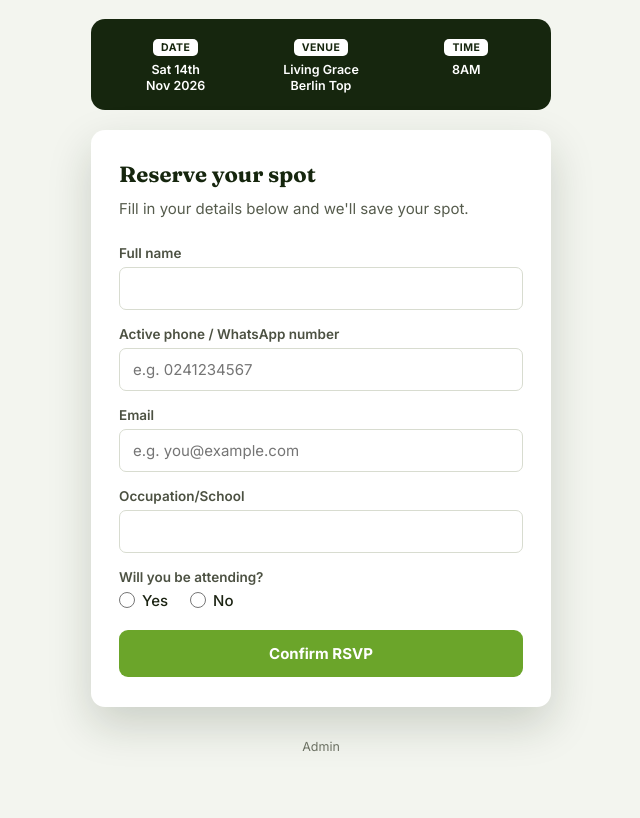
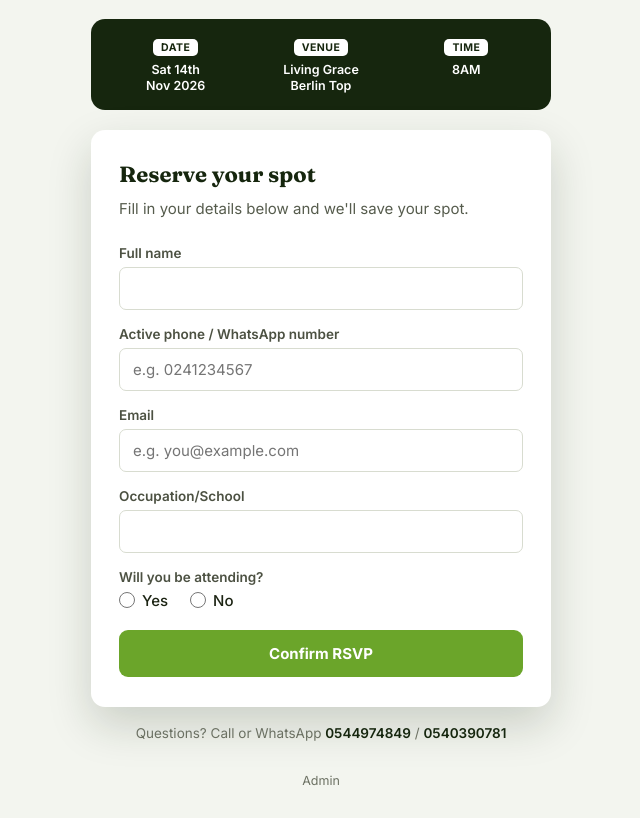
Before and after one commit to ibuildcommunitygzn-commits/IBC26_invitation, a website: page index.html in a window 1280 px wide. Shown: the part 172-990 px from the top of the page, without its empty margins (319-959 px from the left). Before the commit the page ends 956 px from the top, so only its background shows below. Drawn offline with Linux system fonts and the light colour scheme.

Commit message:
Add files via upload

```diff
--- a/index.html
+++ b/index.html
@@ -139,6 +139,19 @@
   .error { color: var(--danger); font-size: 13.5px; margin: -8px 0 14px; }
   .success { color: #3f6b4f; font-size: 13.5px; margin: -8px 0 14px; }
 
+  .contact-line {
+    text-align: center;
+    font-size: 13.5px;
+    color: var(--muted);
+    margin: 18px 0 0;
+  }
+  .contact-line a {
+    color: var(--deep-green);
+    font-weight: 600;
+    text-decoration: none;
+  }
+  .contact-line a:hover { text-decoration: underline; }
+
   footer {
     width: 100%;
     max-width: 460px;
@@ -235,6 +248,8 @@
     <h2>You're all set</h2>
     <p class="greeting" id="thankyou-message"></p>
   </div>
+
+  <p class="contact-line">Questions? Call or WhatsApp <a href="tel:0544974849">0544974849</a> / <a href="tel:0540390781">0540390781</a></p>
 </main>
 
 <footer>
```
